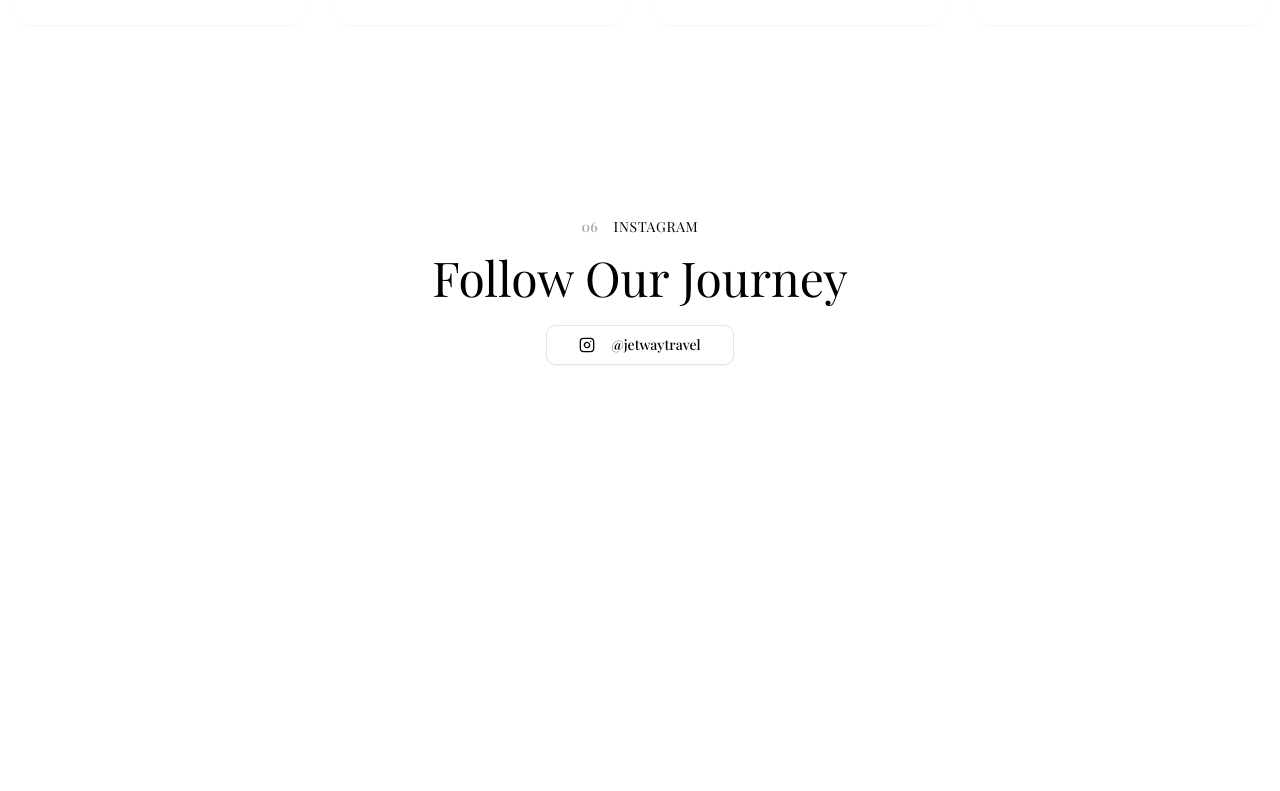
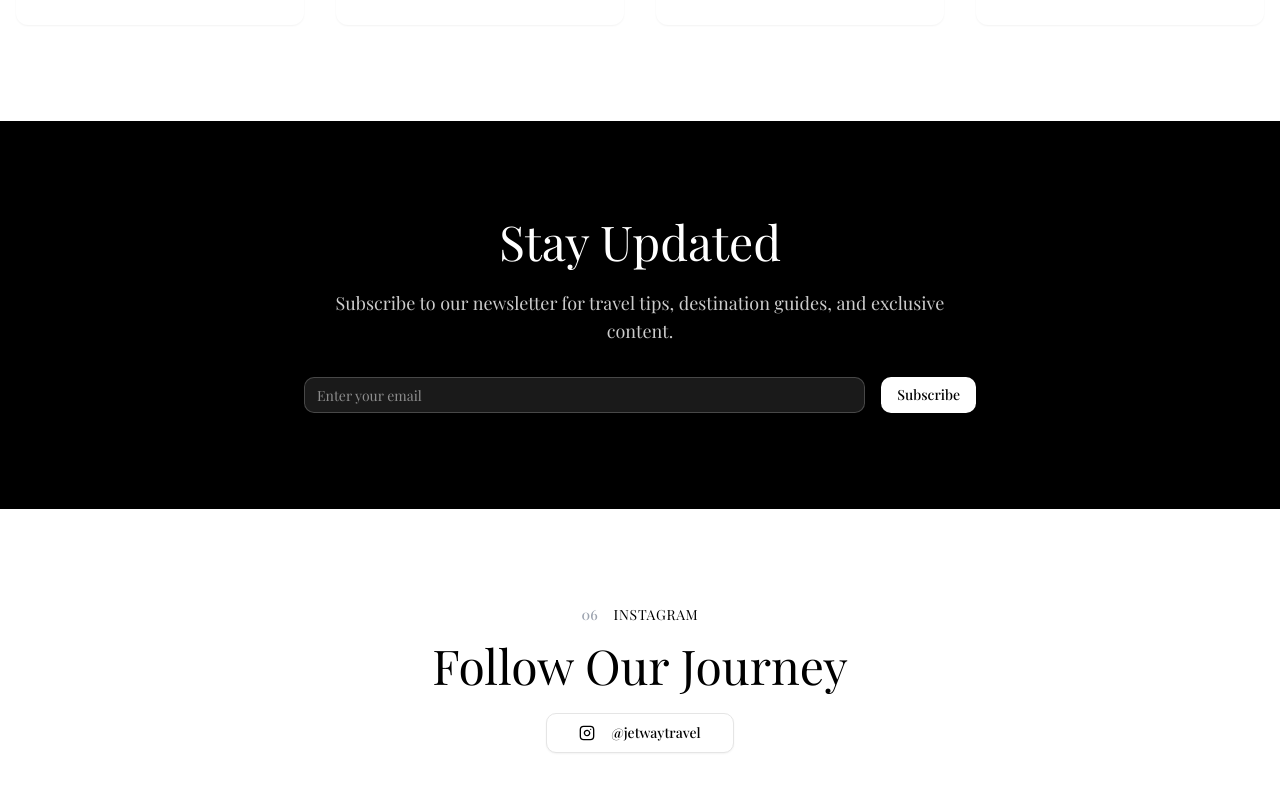
Before and after one commit to GauRav-sINGh123/JetAway, a Next.js app: page / in a window 1280 px wide. Shown: the part 4169-4960 px from the top of the page. Before the commit the page ends 4742 px from the top, so only its background shows below. Built offline with nearby package versions, Linux system fonts and the light colour scheme; a web font is replaced by a local one.

Commit message:
NewsLetter Section Added

```diff
--- a/src/app/page.tsx
+++ b/src/app/page.tsx
@@ -1,4 +1,4 @@
-import {Hero,FeaturedPosts,DestinationsSection,TravelGuidesSection,GallerySection,TravelTipsSection,About} from '@/components/index';
+import {Hero,FeaturedPosts,DestinationsSection,TravelGuidesSection,GallerySection,TravelTipsSection,NewsletterSection,About} from '@/components/index';
 
 export default function Home() {
   return (
@@ -9,6 +9,7 @@ export default function Home() {
      <TravelGuidesSection/>
      <GallerySection/>
      <TravelTipsSection/>
+     <NewsletterSection/>
      <About/>
     </div>
   );
--- a/src/components/index.ts
+++ b/src/components/index.ts
@@ -5,7 +5,8 @@ import { DestinationsSection } from "./Sections/DestinationSection/DestinationsS
 import { TravelGuidesSection } from "./Sections/TravelGuideSection/TravelGuidesSection";
 import { GallerySection } from "./Sections/GallerySection/GallerySection";
 import { TravelTipsSection } from "./Sections/TravelTips/TravelTipsSection";
+import { NewsletterSection } from "./Sections/NewsLetterSection/NewsLetterSection";
 import { About } from "./Sections/About";
 
 
-export {Navbar,Hero,FeaturedPosts,DestinationsSection,TravelGuidesSection,GallerySection,TravelTipsSection,About}
+export {Navbar,Hero,FeaturedPosts,DestinationsSection,TravelGuidesSection,GallerySection,TravelTipsSection,NewsletterSection,About}
```
